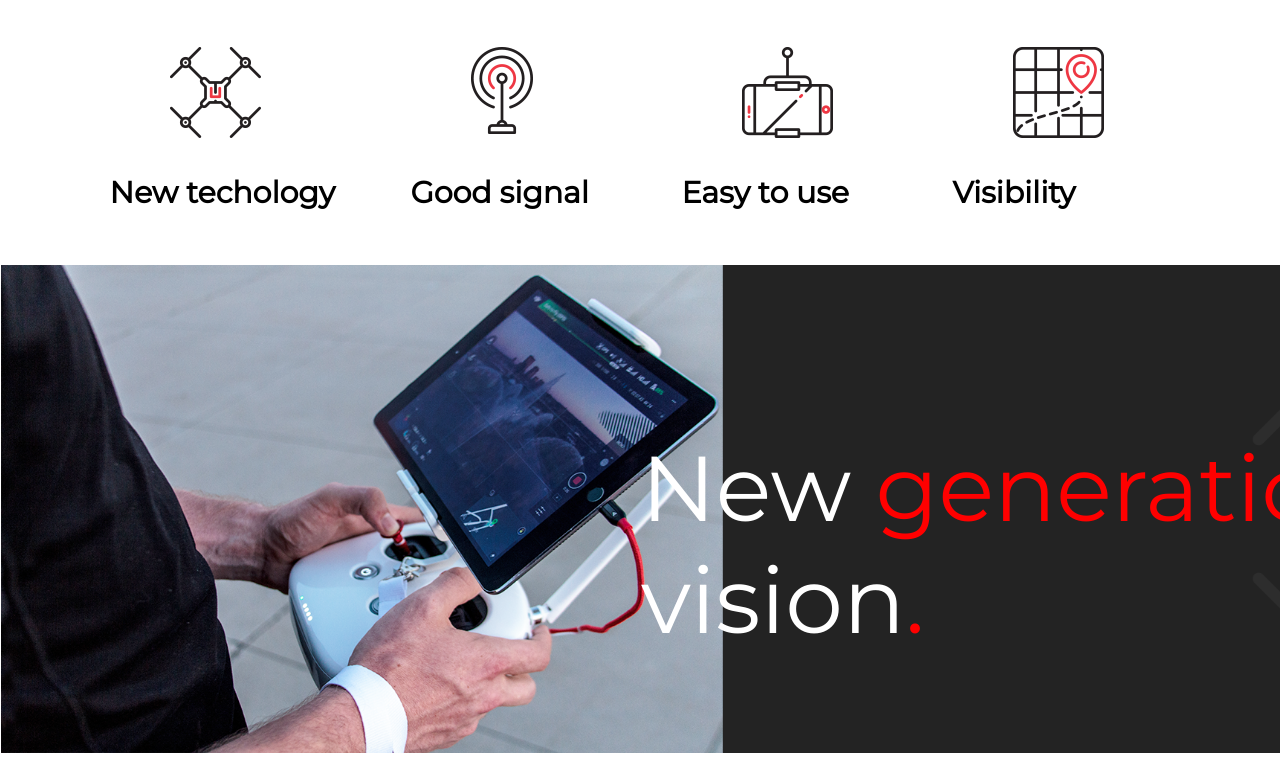
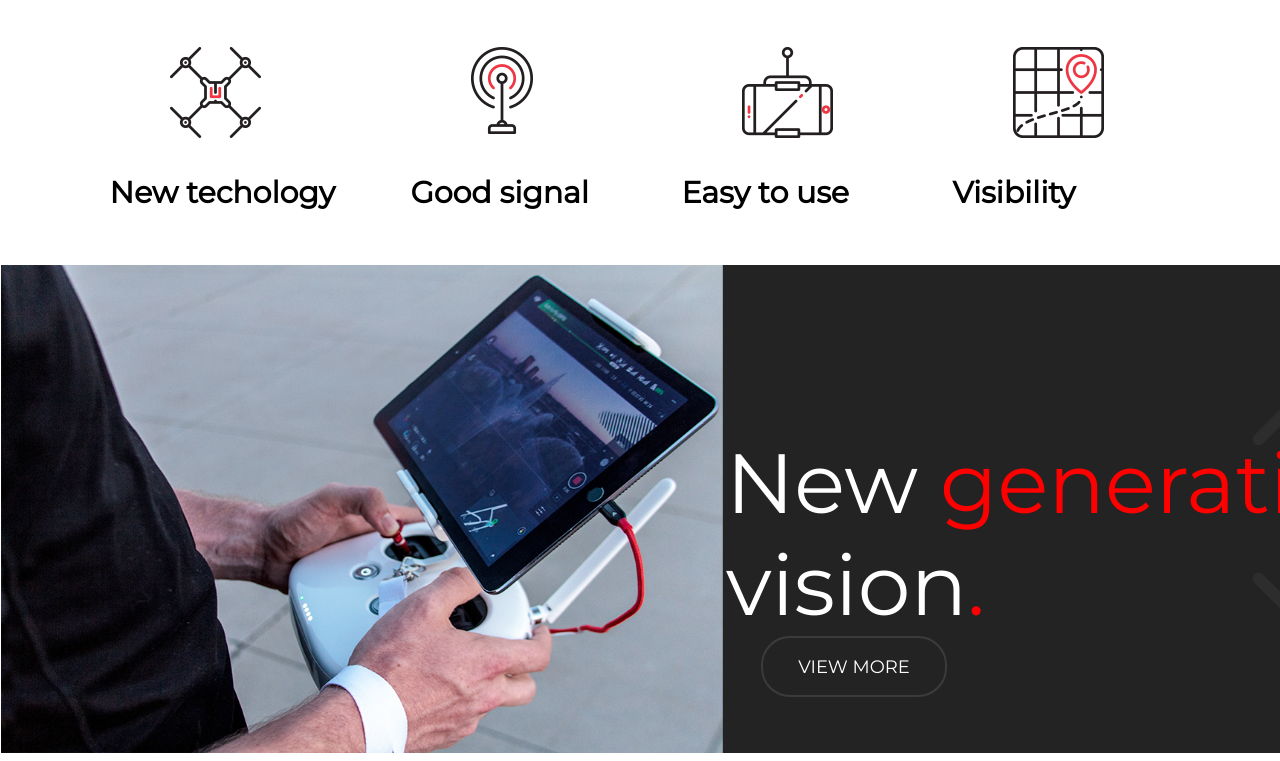
Before and after one commit to mishaHool/mars, a plain HTML site: page index.html in a window 1280 px wide. Shown: the part 1298-2059 px from the top of the page. Drawn offline with Linux system fonts and the light colour scheme.

Commit message:
generationFix

```diff
--- a/index.html
+++ b/index.html
@@ -51,7 +51,7 @@
         <div class="txt">New <span>generation</span> of<br>
         vision<span>.</span>
     </div>
-
+    <div class="buttt"><a href="#">VIEW MORE</a></div>
     </div>
 </body>
 </html>
--- a/style.css
+++ b/style.css
@@ -179,10 +179,27 @@ html{
     padding-top: 167px;
 }
 .txt{
-    font-size: 92px;
+    font-size: 84px;
     color: white;
-    margin-left: 640px;
+    margin-left: 725px;
 }
 span{
     color: red;
 }
+.buttt{
+    width: 182px;
+    height: 57px;
+    border-radius: 29px;
+    border: 2px solid #3b3b3b;
+    color: white;
+    display: flex;
+    justify-content: center;
+    align-items: center;
+    font-size: 18px;
+    margin-left: 760px;
+    cursor: pointer;
+}
+a{
+    color: white;
+    text-decoration: none;
+}
```
